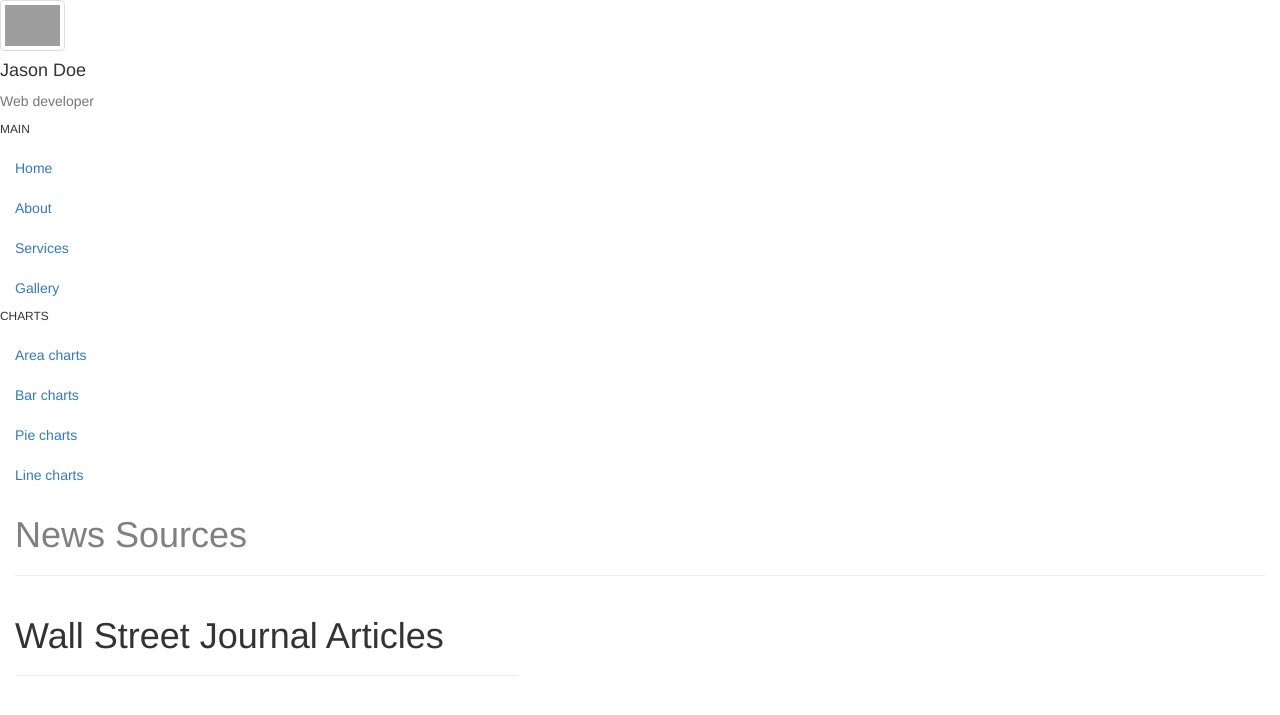
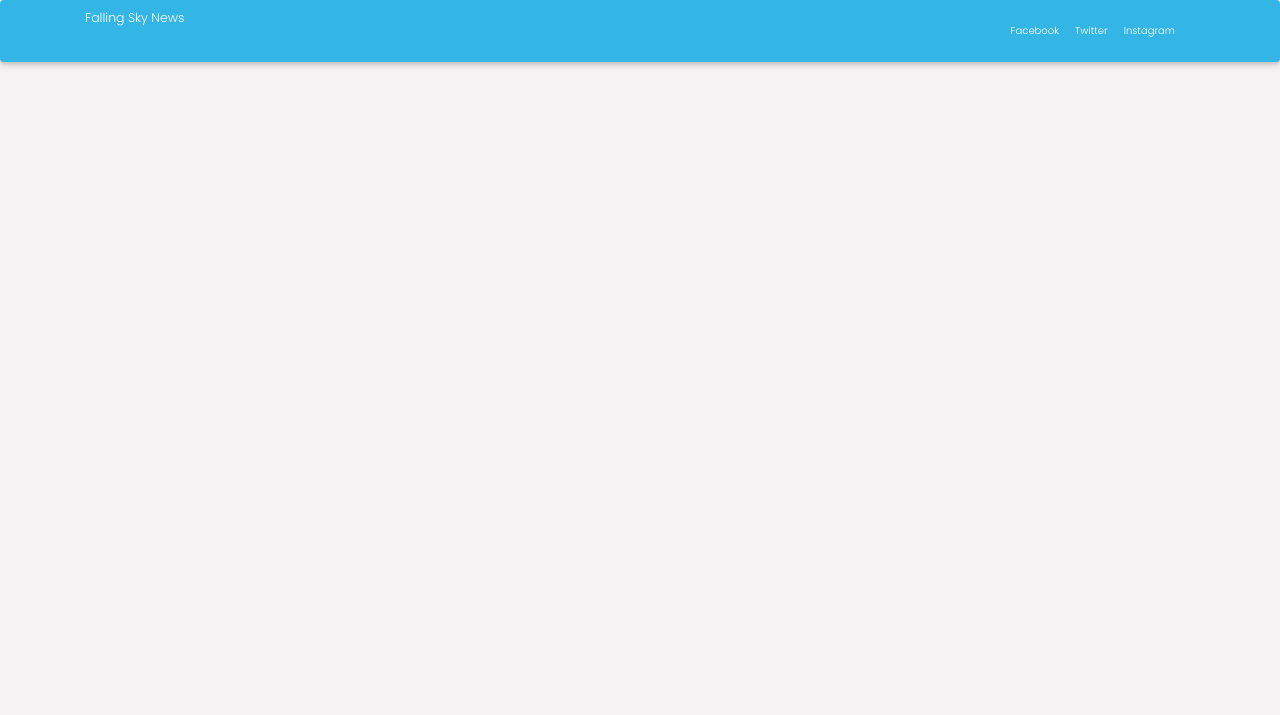
Before and after one commit to NgatiaJeffers/NewsHighlight, a Flask app: template app/templates/index.html in a window 1280 px wide. Shown: the top 715 px of the page. Run offline with Flask 2, Linux system fonts and the light colour scheme; the template is opened without the code that fills it, so the values that code supplies are empty; some libraries are stand-ins or nearby versions; grey boxes are pictures that could not be loaded.

Commit message:
Added navbar and able to display

```diff
--- a/app/static/css/styles.css
+++ b/app/static/css/styles.css
@@ -11,4 +11,5 @@
 body,
 html {
     background-color: #F4F2F3;
+    font-family: "Poppins", Gotham Rounded, sans-serif !important;
 }
--- a/app/templates/base.html
+++ b/app/templates/base.html
@@ -1,6 +1,6 @@
-{% extends 'bootstrap/base.html'%}
+{% extends 'bootstrap/base.html' %}
 
 <!-- Navbar block -->
 {% block navbar %}
-    {% include 'navbar.html' %}
+{% include 'navbar.html' %}
 {% endblock %}
--- a/app/templates/index.html
+++ b/app/templates/index.html
@@ -1,47 +1,36 @@
 {% extends 'base.html' %}
 {% import 'macros.html' as macro %}
+
+
+{% block styles %}
+{{ super() }}
+<link rel="stylesheet" href="{{ url_for('static', filename='css/styles.css') }}">
+<link rel="stylesheet" href="{{ url_for('static', filename='css/bootstrap.min.css') }}">
+<link rel="stylesheet" href="{{ url_for('static', filename='css/mdb.min.css') }}">
+{% endblock %}
 
 <!DOCTYPE html>
 <html lang="en">
 <head>
     <meta charset="UTF-8">
     <meta name="viewport" content="width=device-width, initial-scale=1.0">
-    <link rel="stylesheet" href="{{url_for('static', filename='css/styles.css')}}">
-    <link rel="stylesheet" href="{{url_for('static', filename='css/boostrap.min.css')}}">
-    <link rel="stylesheet" href="{{url_for('static',filename='css/bootstrap.min.css')}}">
     <title>{{ title }}</title>
 </head>
 <body>
     {% block content %}
-
-<div class="container-fluid">
-    <div class="row">
-        <div class="container col-md-12">
-            <div class="sidebar-sticky">
-                <nav class="d-none d-md-block sidebar" style="background-color: #fff">
-                    <h1 class="text-muted" style="color:grey;">News Sources</h1>
+    <div class="container-fluid mt-4">
+        <div class="row">
+            <div class="sidebar sticky-sidebar col-md-2">
+                <nav class="sidebar d-none d-md-block">
+                    <h6 class="text-muted">your best sources</h6>
                     <hr>
                     {{ macro.displayNewsSources(sources) }}
                 </nav>
             </div>
-        </div>
-        <!--Grid column-->
-        <div class="col-lg-5 col-md-12 mb-12">
-            <h1 class="my-1">Wall Street Journal Articles</h1>
-            <hr class="my-3">
-            {{ macro.displayNews(others) }}
+
 
         </div>
-        <!-- <div class="col-lg-5 col-md-12 mb-12">
-            <h1 class="my-1">Top headlines in the US</h1>
-            <hr class="my-3">
-            {{ macro.displayNews(business_headliness) }}
-        </div> -->
-
     </div>
-</div>
-
-{% endblock %}
-
+    {% endblock %}
 </body>
 </html>
--- a/app/templates/navbar.html
+++ b/app/templates/navbar.html
@@ -1,70 +1,46 @@
-<!-- Vertical navbar -->
-<div class="vertical-nav bg-white" id="sidebar">
-    <div class="py-4 px-3 mb-4 bg-light">
-      <div class="media d-flex align-items-center"><img src="https://res.cloudinary.com/mhmd/image/upload/v1556074849/avatar-1_tcnd60.png" alt="..." width="65" class="mr-3 rounded-circle img-thumbnail shadow-sm">
-        <div class="media-body">
-          <h4 class="m-0">Jason Doe</h4>
-          <p class="font-weight-light text-muted mb-0">Web developer</p>
+<nav class="navbar navbar-horizontal navbar-expand-lg navbar-dark bg-info fixed-top">
+  <div class="container">
+      <a class="navbar-brand" href="#">Falling Sky News</a>
+      <button class="navbar-toggler" type="button" data-toggle="collapse" data-target="#navbar-info" aria-controls="navbar-info" aria-expanded="false" aria-label="Toggle navigation">
+          <span class="navbar-toggler-icon"></span>
+      </button>
+      <div class="collapse navbar-collapse" id="navbar-info">
+          <div class="navbar-collapse-header">
+              <div class="row">
+                  <div class="col-6 collapse-brand">
+                      <a href="javascript:void(0)">
+                      </a>
+                  </div>
+                  <div class="col-6 collapse-close">
+                      <button type="button" class="navbar-toggler" data-toggle="collapse" data-target="#navbar-info" aria-controls="navbar-info" aria-expanded="false" aria-label="Toggle navigation">
+                          <span></span>
+                          <span></span>
+                      </button>
                   </div>
               </div>
           </div>
 
-    <p class="text-gray font-weight-bold text-uppercase px-3 small pb-4 mb-0">Main</p>
-
-    <ul class="nav flex-column bg-white mb-0">
+          <ul class="navbar-nav ml-auto">
               <li class="nav-item">
-        <a href="#" class="nav-link text-dark font-italic bg-light">
-                  <i class="fa fa-th-large mr-3 text-primary fa-fw"></i>
-                  Home
+                  <a class="nav-link nav-link-icon" href="#">
+                      <i class="fab fa-facebook-square"></i>
+                      <span class="nav-link-inner--text">Facebook</span>
                   </a>
               </li>
               <li class="nav-item">
-        <a href="#" class="nav-link text-dark font-italic">
-                  <i class="fa fa-address-card mr-3 text-primary fa-fw"></i>
-                  About
+                  <a class="nav-link nav-link-icon" href="#">
+                      <i class="fab fa-twitter"></i>
+                      <span class="nav-link-inner--text">Twitter</span>
                   </a>
               </li>
               <li class="nav-item">
-        <a href="#" class="nav-link text-dark font-italic">
-                  <i class="fa fa-cubes mr-3 text-primary fa-fw"></i>
-                  Services
-              </a>
-      </li>
-      <li class="nav-item">
-        <a href="#" class="nav-link text-dark font-italic">
-                  <i class="fa fa-picture-o mr-3 text-primary fa-fw"></i>
-                  Gallery
+                  <a class="nav-link nav-link-icon" href="#">
+                      <i class="fab fa-instagram"></i>
+                      <span class="nav-link-inner--text">Instagram</span>
                   </a>
               </li>
           </ul>
 
-    <p class="text-gray font-weight-bold text-uppercase px-3 small py-4 mb-0">Charts</p>
-
-    <ul class="nav flex-column bg-white mb-0">
-      <li class="nav-item">
-        <a href="#" class="nav-link text-dark font-italic">
-                  <i class="fa fa-area-chart mr-3 text-primary fa-fw"></i>
-                  Area charts
-              </a>
-      </li>
-      <li class="nav-item">
-        <a href="#" class="nav-link text-dark font-italic">
-                  <i class="fa fa-bar-chart mr-3 text-primary fa-fw"></i>
-                  Bar charts
-              </a>
-      </li>
-      <li class="nav-item">
-        <a href="#" class="nav-link text-dark font-italic">
-                  <i class="fa fa-pie-chart mr-3 text-primary fa-fw"></i>
-                  Pie charts
-              </a>
-      </li>
-      <li class="nav-item">
-        <a href="#" class="nav-link text-dark font-italic">
-                  <i class="fa fa-line-chart mr-3 text-primary fa-fw"></i>
-                  Line charts
-              </a>
-      </li>
-    </ul>
       </div>
-  <!-- End vertical navbar -->
+  </div>
+</nav>
```
Lines whose indentation alone changed are shown as unchanged.
